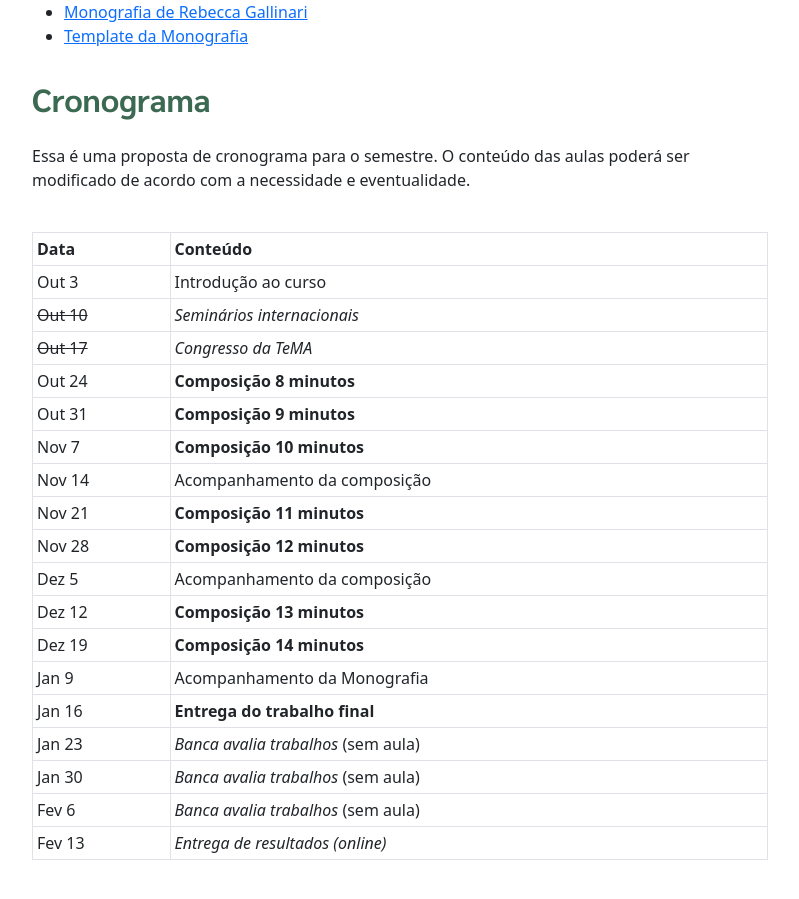
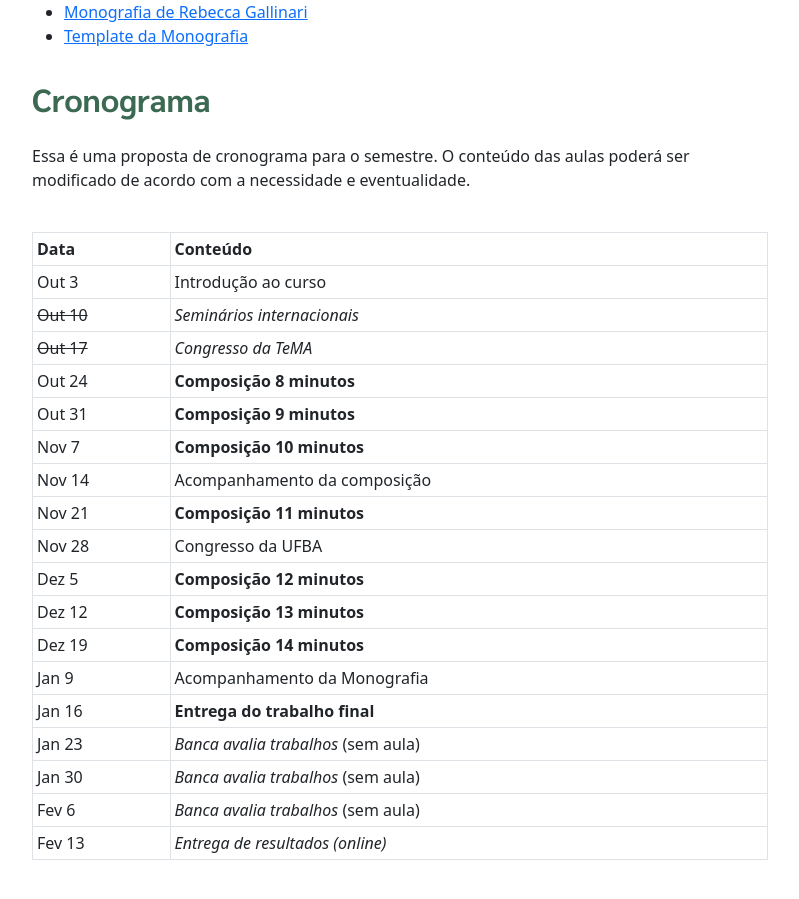
Before and after one commit to pedrokroger/pedrokroger.github.io, a Jekyll site: the page built from aulas/comp10.md, in a window 1280 px wide and 900 px high, scrolled down 1702 px. Shown: the whole window, without its empty margins (50-849 px from the left). Built offline with Jekyll 4.4.1, drawn with Linux system fonts in a browser that asks for light colours.

Commit message:
Atualiza composição

```diff
--- a/aulas/comp10.md
+++ b/aulas/comp10.md
@@ -83,8 +83,8 @@ ser modificado de acordo com a necessidade e eventualidade.
 | Nov 7      | **Composição 10 minutos**           |
 | Nov 14     | Acompanhamento da composição        |
 | Nov 21     | **Composição 11 minutos**           |
-| Nov 28     | **Composição 12 minutos**           |
-| Dez 5      | Acompanhamento da composição        |
+| Nov 28     | Congresso da UFBA                   |
+| Dez 5      | **Composição 12 minutos**           |
 | Dez 12     | **Composição 13 minutos**           |
 | Dez 19     | **Composição 14 minutos**           |
 | Jan 9      | Acompanhamento da Monografia        |
```
